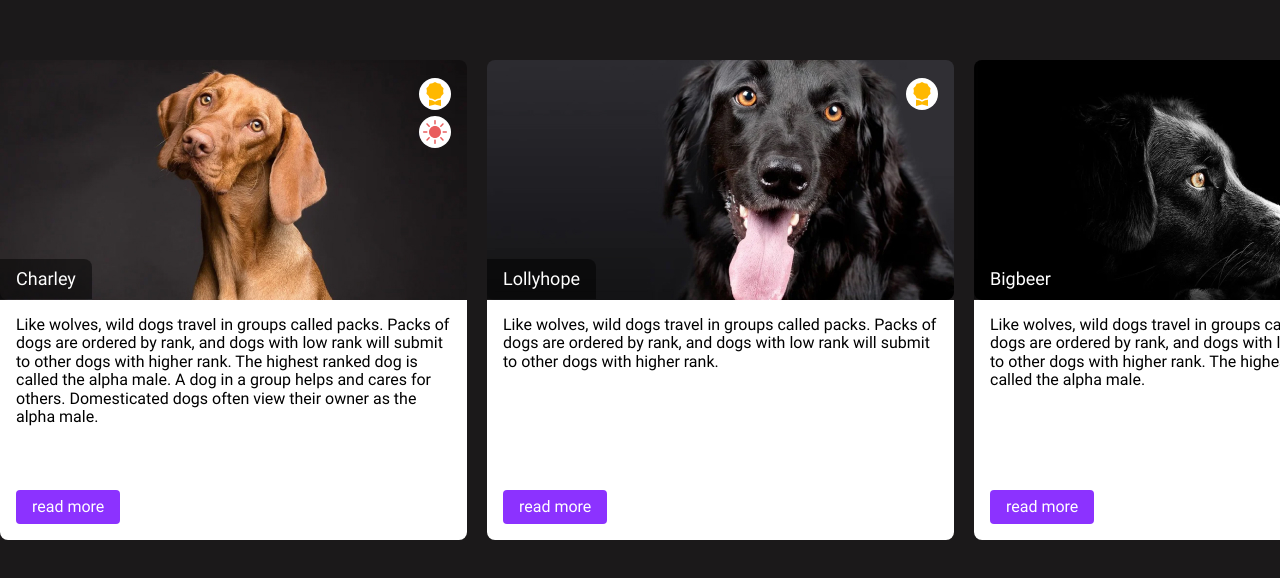
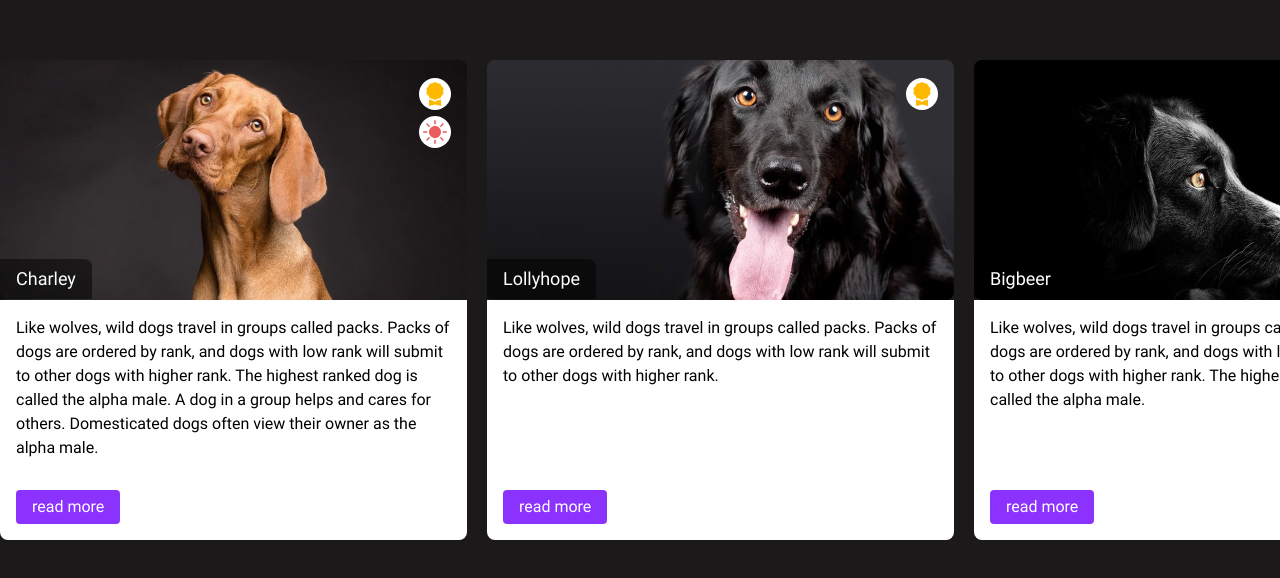
Before and after one commit to father-fury/dz-1, a plain HTML site: page index.html in a window 1280 px wide. Shown: the part 138-716 px from the top of the page. Drawn offline with Linux system fonts and the light colour scheme.

Commit message:
dz#1 commit 7

```diff
--- a/style/style.css
+++ b/style/style.css
@@ -98,6 +98,10 @@ body {
   color: #000;
   flex-grow: 1;
   padding: 16px 16px 16px 16px;
+  font-style: normal;
+  font-weight: 400;
+  font-size: 16px;
+  line-height: 24px;
 }
 
 .btn {
```
